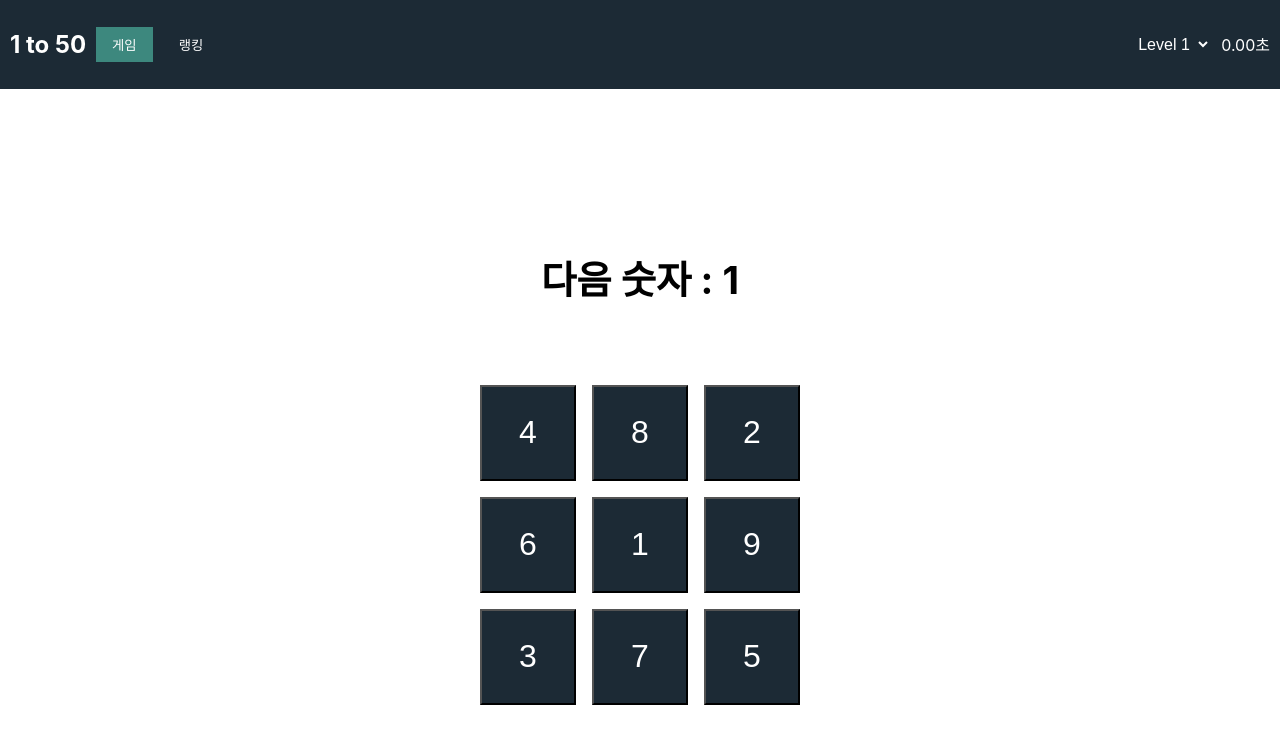
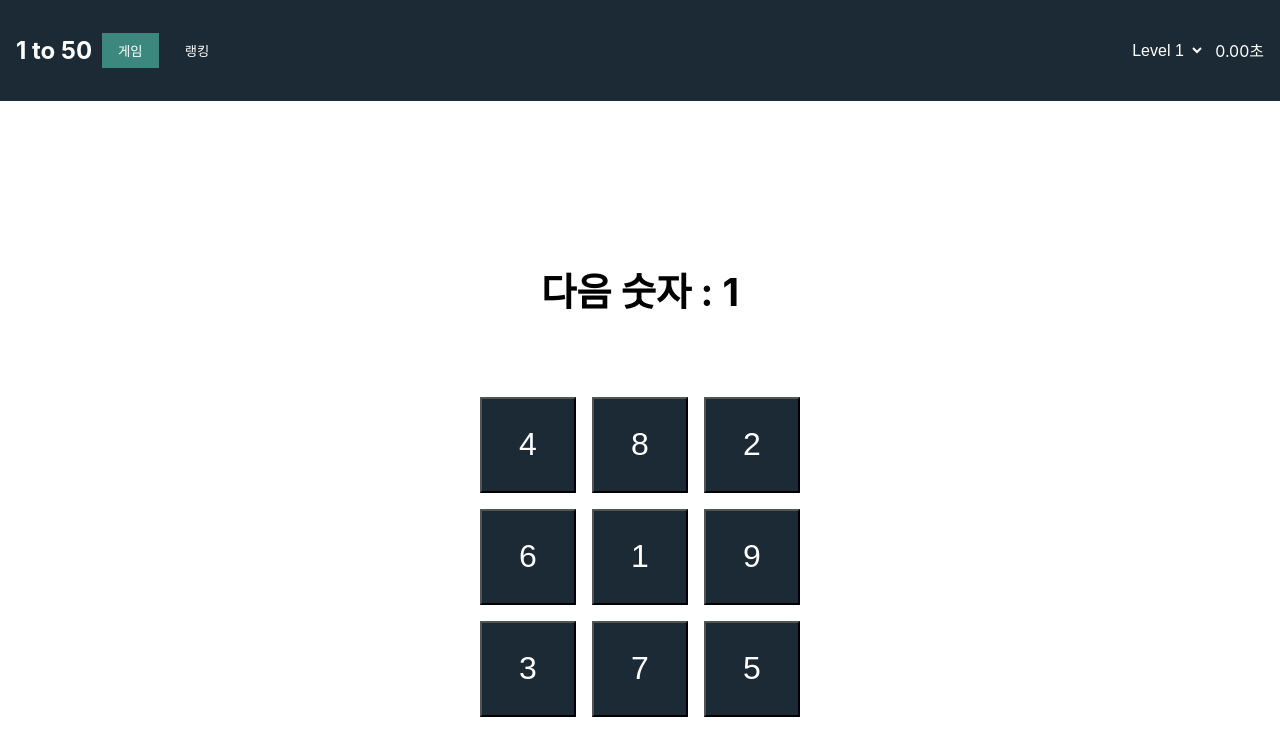
Before and after one commit to AND-SOPT-WEB/YoonJiLee, a React (Create React App) app in the folder week3_assignment/: page / in a window 1280 px wide. Shown: the top 756 px of the page. Built offline with nearby package versions, Linux system fonts and the light colour scheme.

Commit message:
fix: px-> rem

```diff
--- a/week3_assignment/src/components/Header/Header.jsx
+++ b/week3_assignment/src/components/Header/Header.jsx
@@ -26,7 +26,7 @@ export default Header;
 const HeaderContainer = styled.header`
   display: flex;
   align-items: center;
-  padding: 10px;
+  padding: 1rem;
   background-color: #1c2a35;
   color: #fff;
 `;
```
